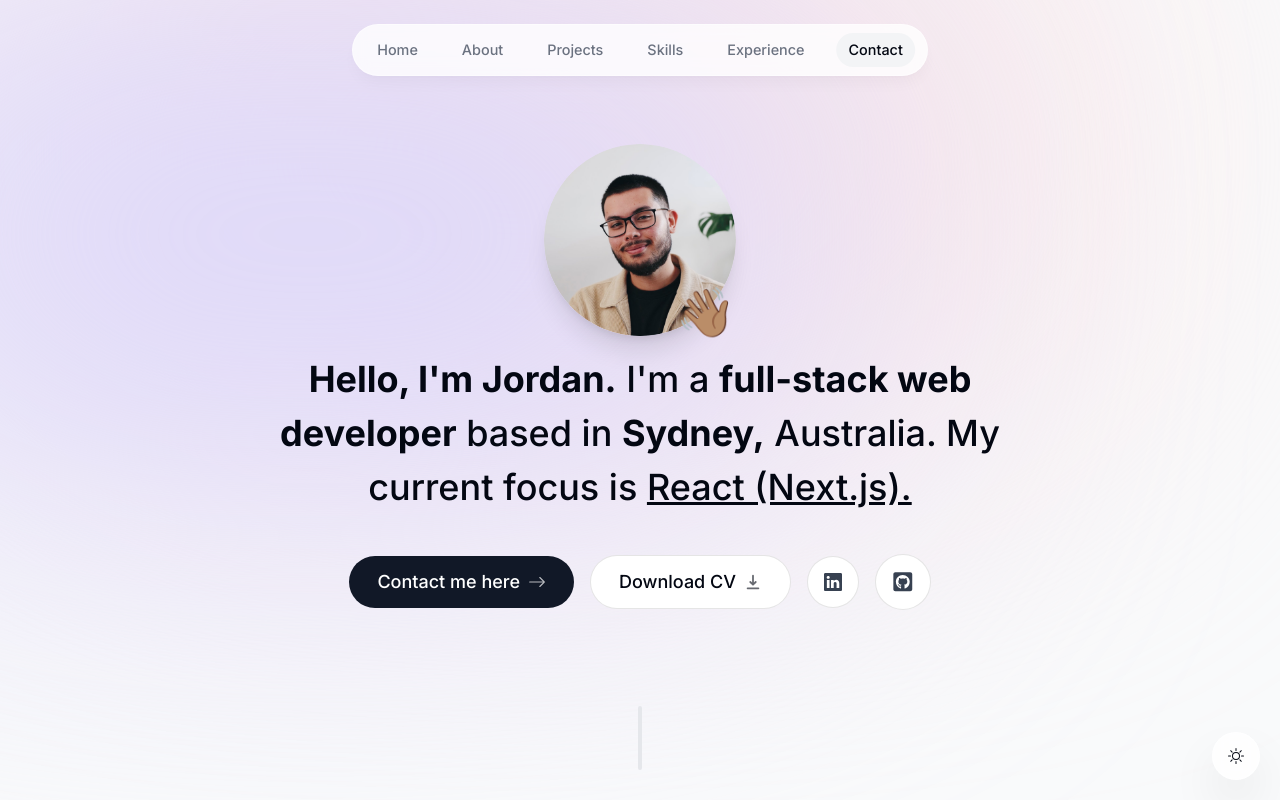
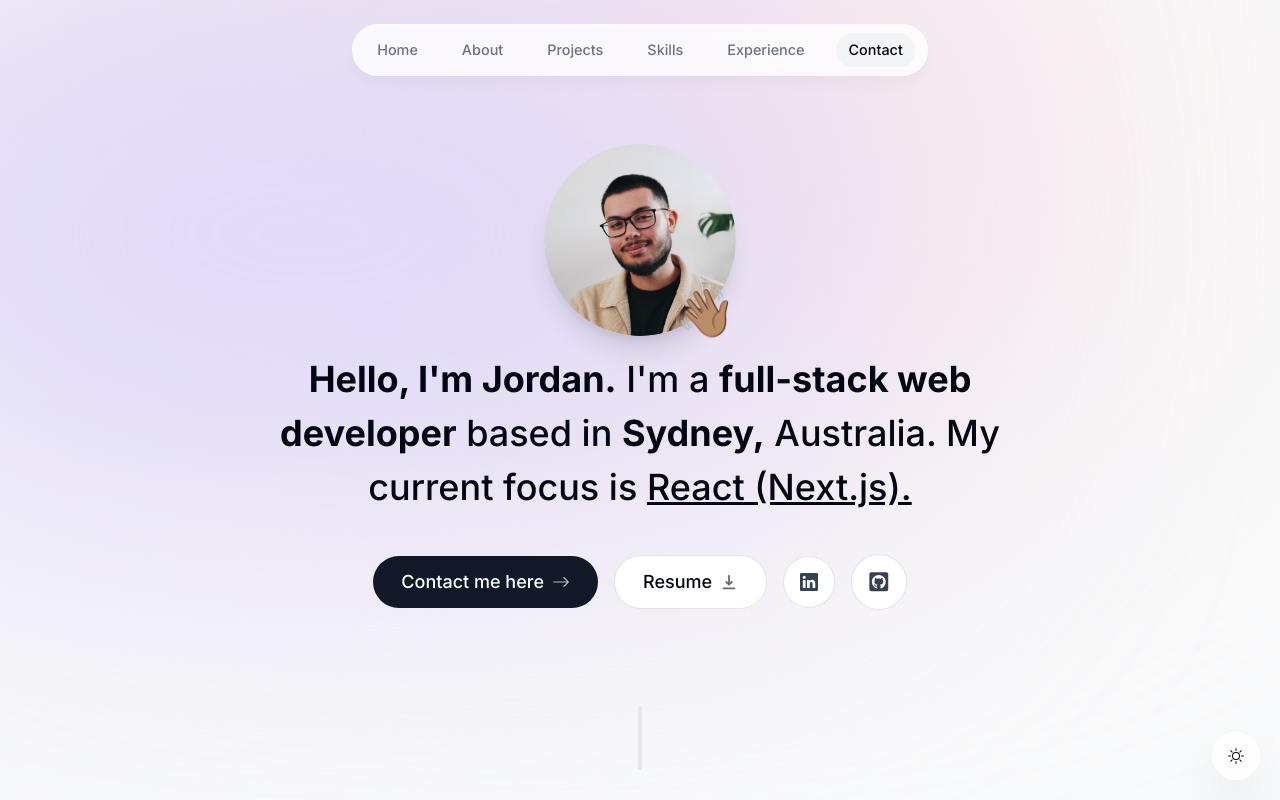
Before and after one commit to jordansbenjamin/portfolio_v2, a Next.js app: page / in a window 1280 px wide. Shown: the top 800 px of the page. Built offline with nearby package versions, Linux system fonts and the light colour scheme; no server answers.

Commit message:
Updated resume

```diff
--- a/src/components/Intro.tsx
+++ b/src/components/Intro.tsx
@@ -9,6 +9,7 @@ import { HiDownload } from "react-icons/hi";
 import { FaGithubSquare } from "react-icons/fa";
 import { useSectionInView } from "@/app/lib/hooks";
 import { useActiveSectionContext } from "@/context/ActiveSectionContext";
+import toast from "react-hot-toast";
 
 const profileImg = "/Me_circle.png";
 
@@ -80,12 +81,15 @@ export default function Intro() {
 					}}>
 					Contact me here <BsArrowRight className="opacity-70 group-hover:translate-x-1 transition" />
 				</Link>
-				{/* Download CV link */}
+				{/* Resume link */}
 				<a
-					href="/CV.pdf"
+					href="/Jordan-Benjamin_Resume.pdf"
 					download
-					className="group bg-white px-7 py-3 flex items-center gap-2 rounded-full focus:scale-110 hover:scale-110 active:scale-105 transition borderBlack dark:bg-white/10 dark:text-white/60">
-					Download CV <HiDownload className="opacity-60 group-hover:translate-y-1 transition" />
+					className="group bg-white px-7 py-3 flex items-center gap-2 rounded-full focus:scale-110 hover:scale-110 active:scale-105 transition borderBlack dark:bg-white/10 dark:text-white/60"
+					onClick={() => {
+						toast.success("Resume downloaded!");
+					}}>
+					Resume <HiDownload className="opacity-60 group-hover:translate-y-1 transition" />
 				</a>
 				{/* LinkedIn link */}
 				<a
```
Also changed, not shown: 2 other files (tests, documents, lock files or other folders).
